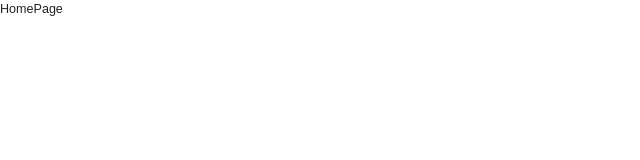
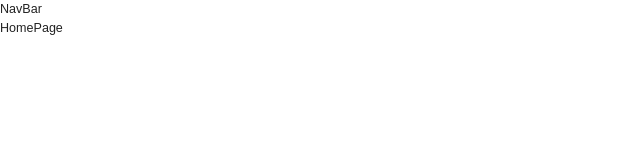
Before and after one commit to brosmar18/ecommerce-client, a React (Create React App) app: page / in a window 1280 px wide. Shown: the top 160 px of the page, without its empty margins (0-640 px from the left). Built offline with nearby package versions, Linux system fonts and the light colour scheme; a web font is replaced by a local one.

Commit message:
NavBar rendered

```diff
--- a/src/App.js
+++ b/src/App.js
@@ -10,6 +10,7 @@ import Home from './pages/Home/Home';
 import ItemDetails from './pages/ItemDetails/ItemDetails';
 import Checkout from './pages/Checkout/Checkout';
 import Confirmation from './pages/Checkout/Confirmation';
+import NavBar from './pages/Global/NavBar';
 
 
 const ScrollToTop = () => {
@@ -27,6 +28,7 @@ function App() {
   return (
     <BrowserRouter>
       <ScrollToTop />
+      <NavBar />
       <Routes>
         <Route path="/" element={<Home />} />
         <Route path="item/:itemId" element={<ItemDetails />} />
```
